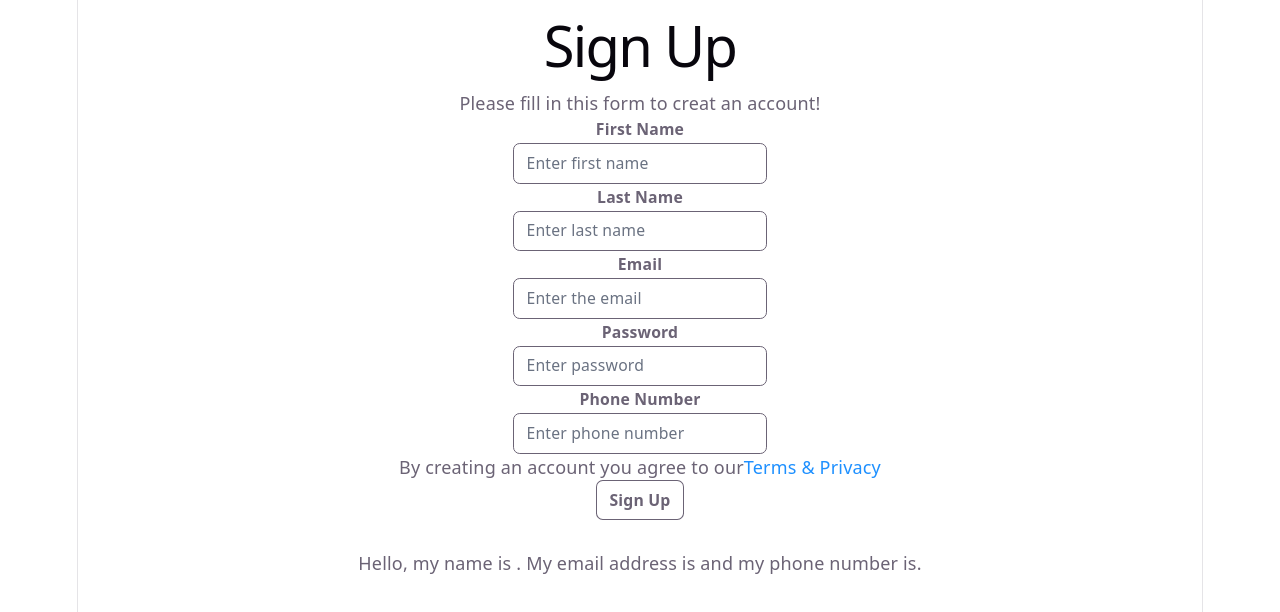
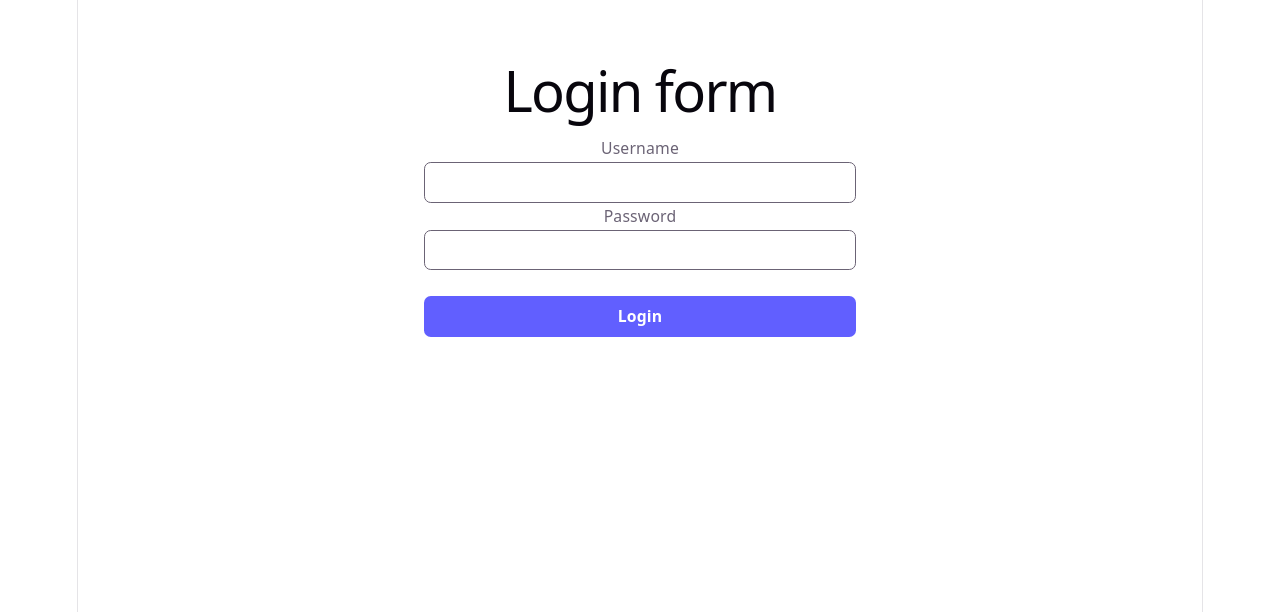
Before and after one commit to SandeepYadav-ai/React_Series, a React (Vite) app: page / in a window 1280 px wide. Shown: the top 612 px of the page. Built offline with nearby package versions, Linux system fonts and the light colour scheme.

Commit message:
Login form

```diff
--- a/src/App.jsx
+++ b/src/App.jsx
@@ -5,6 +5,7 @@ import LiftStateUp from './components/LiftStateUp';
 import DerivedState from './components/DerivedState';
 import ShortCircuit from './components/ShortCircuit';
 import RegistrationForm from './components/RegistrationReact';
+import LoginForm from './components/LoginForm';
 
 function App(){
   // let [counter, setCounter] = useState(0)
@@ -43,8 +44,9 @@ function App(){
     <UseState/>
     <LiftStateUp />
     <DerivedState />
-    <ShortCircuit /> */}
-    <RegistrationForm />
+    <ShortCircuit />
+    <RegistrationForm /> */}
+    <LoginForm />
     </>
   )
 }
--- /dev/null
+++ b/src/components/LoginForm.jsx
@@ -0,0 +1,50 @@
+import { useState } from "react";
+
+const LoginForm = ()=> {
+    const [username, setUsername] = useState("");
+    const [password, setPassword] = useState("");
+
+    const handleFormSubmit = function(e) {
+        e.preventDefault();
+
+        const loginData = {
+            username : username,
+            password : password
+        }
+        console.log(loginData);
+
+    }
+    return (
+        <div className="mt-10 sm:mx-auto sm:w-full sm:max-w-sm">
+            <div>
+                <h1>Login form</h1>
+
+                <form onSubmit={handleFormSubmit}>
+                    <label htmlFor="username" className="block text-sm/6 font-medium">Username</label>
+                    <input
+                        type="text"
+                        name="username"
+                        autoCapitalize="off"
+                        required
+                        value={username}
+                        onChange={(e) => setUsername(e.target.value)}
+                        className="block w-full rounded-md bg-white/5 px-3 py-1.5 text-base outline-1 -outline-offset-1 placeholder:text-gray-500 focus:outline-2 focus:-outline-offset-2 focus:outline-indigo-500 sm:text-sm/6"
+                     />
+                <label htmlFor="password" className="block text-sm/6 font-medium">Password</label>
+                    <input
+                        type="password"
+                        name="password"
+                        autoCapitalize="off"
+                        required
+                        value={password}
+                        onChange={(e) => setPassword(e.target.value)}
+                        className="block w-full rounded-md bg-white/5 px-3 py-1.5 text-base outline-1 -outline-offset-1 placeholder:text-gray-500 focus:outline-2 focus:-outline-offset-2 focus:outline-indigo-500 sm:text-sm/6"
+                     /><br/>
+                     <button type="submit" className="flex w-full justify-center rounded-md bg-indigo-500 px-3 py-1.5 text-sm/6 font-semibold text-white hover:bg-indigo-400 focus-visible:outline-2 focus-visible:outline-offset-2 focus-visible:outline-indigo-500">Login</button>
+                </form>
+            </div>
+        </div>
+    );
+};
+
+export default LoginForm;
```
